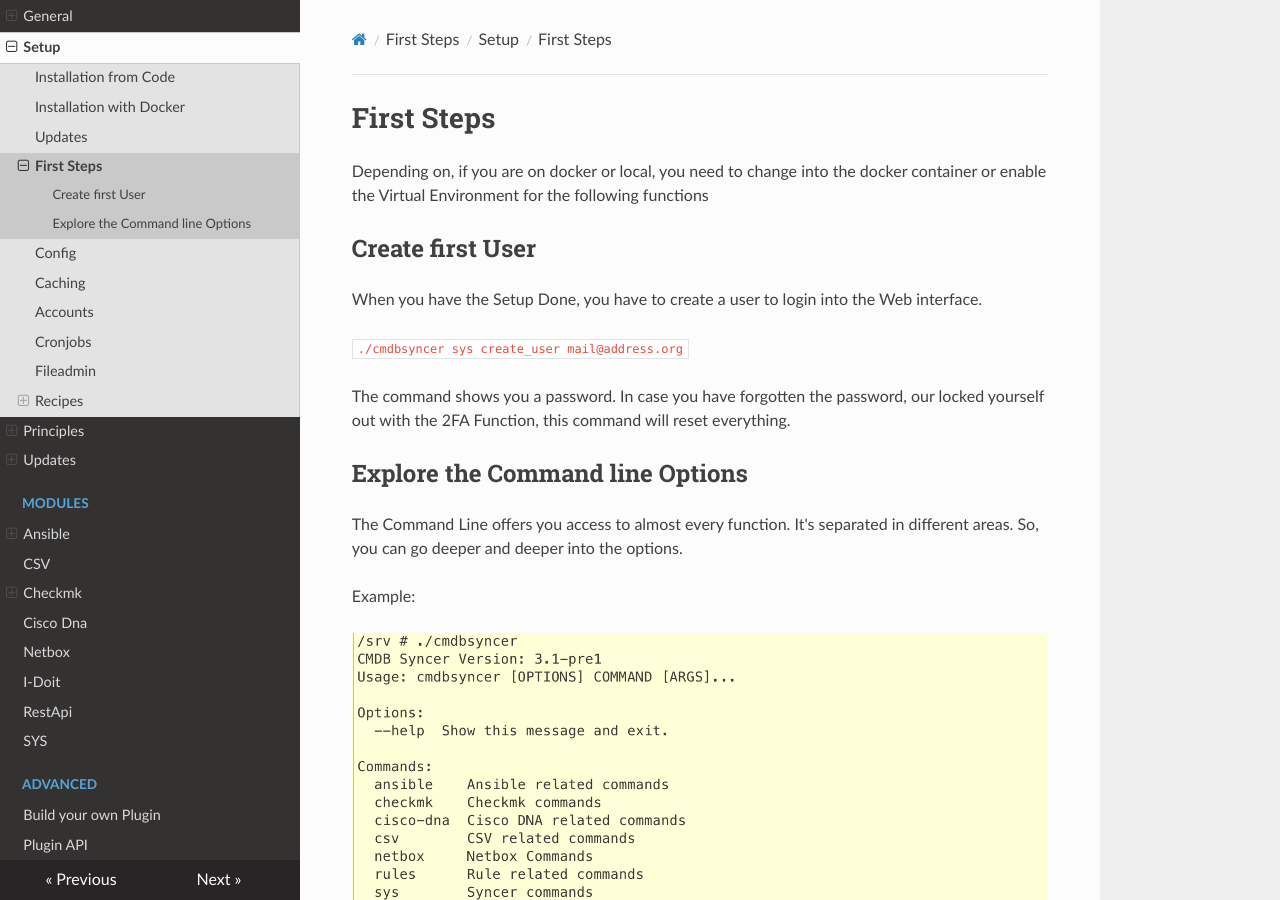
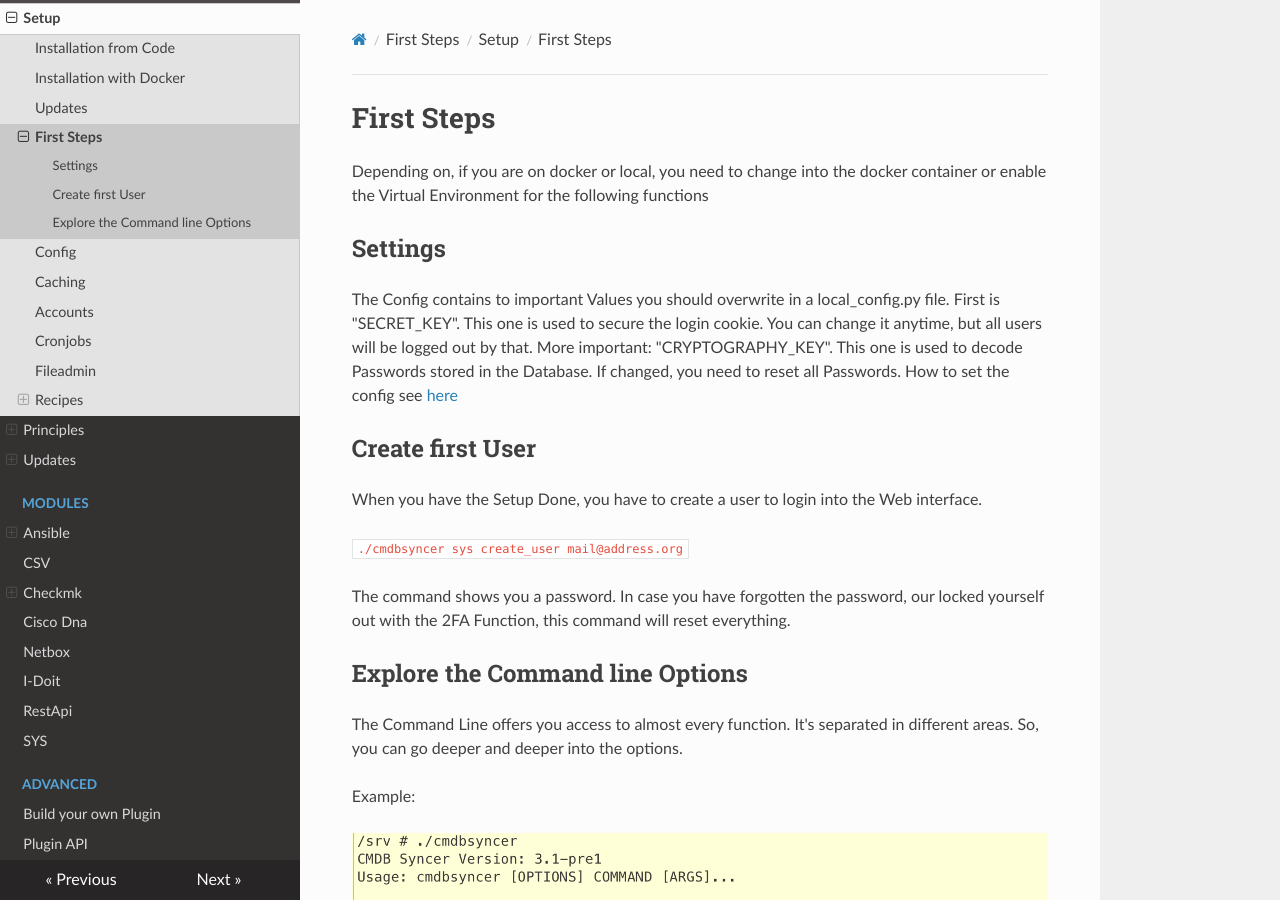
Before and after one commit to kuhn-ruess/cmdbsyncer-docs, an MkDocs documentation site: the page built from docs/basics/first_steps.md, in a window 1280 px wide and 900 px high. Built offline with MkDocs 1.6.1, drawn with Linux system fonts in a browser that asks for light colours; nearby versions of some CDN libraries.

Commit message:
Updated docu

```diff
--- a/docs/basics/first_steps.md
+++ b/docs/basics/first_steps.md
@@ -1,6 +1,12 @@
 # First Steps
 Depending on, if you are on docker or local, you need to change into the docker container or enable the Virtual Environment for the following functions
 
+
+## Settings
+The Config contains to important Values you should overwrite in a local_config.py file.
+First is "SECRET_KEY". This one is used to secure the login cookie. You can change it anytime,
+but all users will be logged out by that. More important: "CRYPTOGRAPHY_KEY". This one is used to decode Passwords stored in the Database. If changed, you need to reset all Passwords.
+How to set the config see  [here](lcl_config.md)
 
 ## Create first User
 When you have the Setup Done, you have to create a user to login into the Web interface.
```
Also changed, not shown: docs/index.md (+2 -0 lines), docs/updates/changelog.md (+2 -0 lines).
